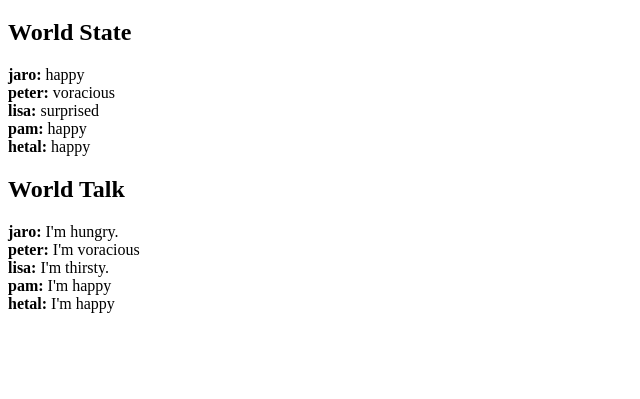
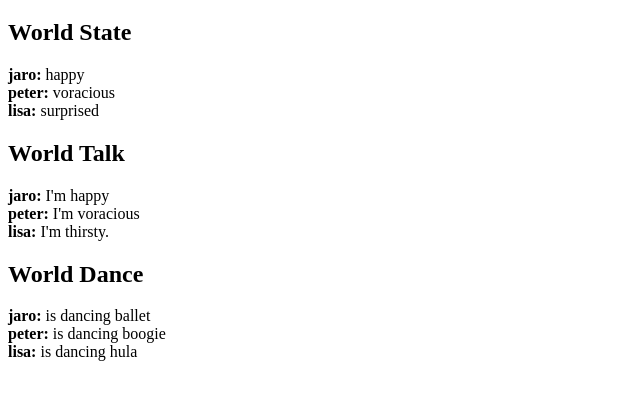
Before and after one commit to jaroklc-gsu/world, a plain HTML site: page index.html in a window 1280 px wide. Shown: the part 61-460 px from the top of the page, without its empty margins (0-640 px from the left). Drawn offline with nearby package versions, Linux system fonts and the light colour scheme.

Commit message:
add dance

```diff
--- a/index.html
+++ b/index.html
@@ -20,6 +20,8 @@
   <div id="world_state"></div>
   <h2>World Talk</h2>
   <div id="world_talk"></div>
+  <h2>World Dance</h2>
+  <div id="world_dance"></div>
 
 </body>
 </html>
--- a/index.js
+++ b/index.js
@@ -1,84 +1,106 @@
-$(function() {
-    console.log( "let's go!" );
+$(function () {
+    console.log("let's go!");
 
     //a person has a name (string), a set of moods(aray of strings), and a set of behaviors(array of objects)
-    function person(name, behaviors, moods){
+    function person(name, behaviors, moods, dance) {
         this.constructor.population++;
-    	this.name=name;
-    	this.behaviors=behaviors;
-    	this.moods=moods;
+        this.name = name;
+        this.behaviors = behaviors;
+        this.moods = moods;
         this.current_mood = "unknown";
+        this.dance = dance;
+        this.dancing = function () {
+            if (!this.dance) {
+                this.dance = 'boogie';
+            }
+            return " is dancing " + this.dance;
+        };
         return this;
     }
 
     var jaro_behaviors = [
-		{speak:function(mood){return "I'm "+mood;}},
-		{speak:function(mood){return "I'm hungry.";}}
+        {
+            speak: function (mood) {
+                return "I'm " + mood;
+            }
+        },
+        {
+            speak: function (mood) {
+                return "I'm hungry.";
+            }
+        }
     ];
 
     var jaro_moods = ["happy", "sleepy", "energized", "sick"];
-	var jaro = new person("jaro",jaro_behaviors, jaro_moods );
-
+    var jaro = new person("jaro", jaro_behaviors, jaro_moods);
+    jaro.dance = 'ballet';
 
 
     var peter_behaviors = [
-		{speak:function(mood){return "I'm "+mood;}},
-		{speak:function(mood){return "I'm going skiing.";}},
-		{speak:function(mood){return "I like to read.";}}
+        {
+            speak: function (mood) {
+                return "I'm " + mood;
+            }
+        },
+        {
+            speak: function (mood) {
+                return "I'm going skiing.";
+            }
+        },
+        {
+            speak: function (mood) {
+                return "I like to read.";
+            }
+        }
     ];
     var peter_moods = ["grumpy", "blah", "optimistic", "voracious"];
-	var peter = new person("peter",peter_behaviors, peter_moods );
+    var peter = new person("peter", peter_behaviors, peter_moods);
 
     // put your person here
 
+
     var lisa_behaviors = [
-		{speak:function(mood){return "I'm "+mood;}},
-		{speak:function(mood){return "I'm thirsty.";}}
+        {
+            speak: function (mood) {
+                return "I'm " + mood;
+            }
+        },
+        {
+            speak: function () {
+                return "I'm thirsty.";
+            }
+        }
     ];
     var lisa_moods = ["happy", "mad", "sad", "surprised"];
 
-	var lisa = person("lisa", lisa_behaviors, lisa_moods );
-
-    var pam_behaviors = [
-	{speak:function(mood){return "I'm "+mood;}},
-	{speak:function(mood){return "I'm hungry.";}}
-	];
-
-	var pam_moods = ["happy", "sleepy", "energized", "sick"];
-	var pam = new person("pam",pam_behaviors, pam_moods );
-
-
-	var hetal_behaviors = [
-		{speak:function(mood){return "I'm "+mood;}},
-		{speak:function(mood){return "I'm sleepy.";}}
-		];
-
-	var hetal_moods = ["happy", "sad", "energize", "cool"];
-	var hetal = new person("hetal",hetal_behaviors, hetal_moods );
-
-
+    var lisa = person("lisa", lisa_behaviors, lisa_moods, 'hula');
 
 
     var people = [];
     people.push(jaro);
     people.push(peter);
     people.push(lisa);
-    people.push(pam);
-
     //push your person in the people array
-	people.push(hetal);
 
 
-
-	function setWorldState(people){
+    function setWorldState(people) {
         console.log("fire");
-				$.each(people, function(i,person){
-					person.current_mood = person.moods[getRandomInt(0,person.moods.length)];
-					console.log(person.name+" "+person.current_mood);
+        $.each(people, function (i, person) {
+            person.current_mood = person.moods[getRandomInt(0, person.moods.length)];
+            console.log(person.name + " " + person.current_mood);
         });
-				people.map(function(o){return '<strong>'+o.name+': </strong>'+o.current_mood});
-				$('#world_state').html(people.map(function(o){return '<strong>'+o.name+': </strong>'+o.current_mood}).join('<br />'));
-				$('#world_talk').html(people.map(function(o){return '<strong>'+o.name+': </strong>'+o.behaviors[getRandomInt(0,o.behaviors.length)].speak(o.current_mood)}).join('<br />'));
+        people.map(function (o) {
+            return '<strong>' + o.name + ': </strong>' + o.current_mood
+        });
+        $('#world_state').html(people.map(function (o) {
+            return '<strong>' + o.name + ': </strong>' + o.current_mood
+        }).join('<br />'));
+        $('#world_talk').html(people.map(function (o) {
+            return '<strong>' + o.name + ': </strong>' + o.behaviors[getRandomInt(0, o.behaviors.length)].speak(o.current_mood)
+        }).join('<br />'));
+        $('#world_dance').html(people.map(function (o) {
+            return '<strong>' + o.name + ': </strong>' + o.dancing();
+        }).join('<br />'));
 
 
     }
```
Lines whose indentation alone changed are shown as unchanged.
